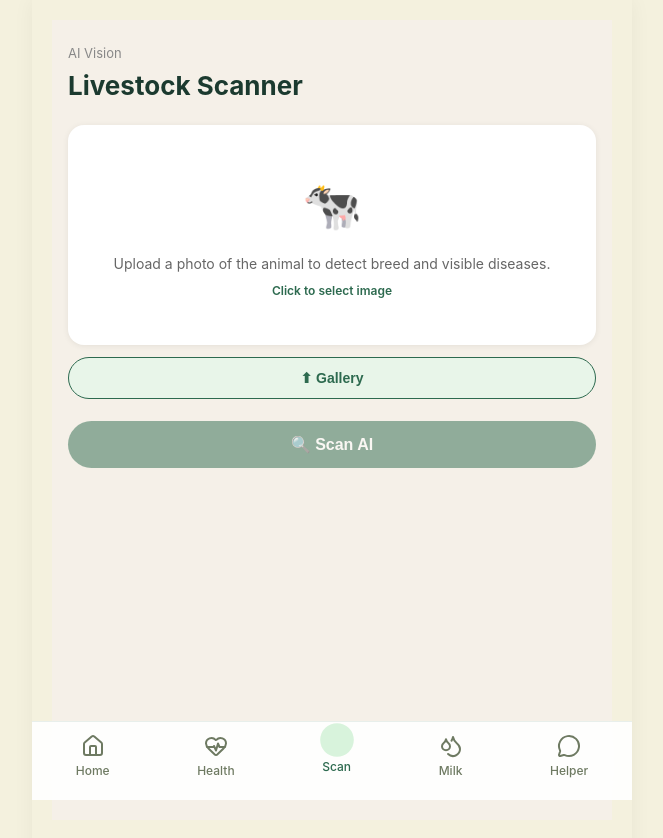
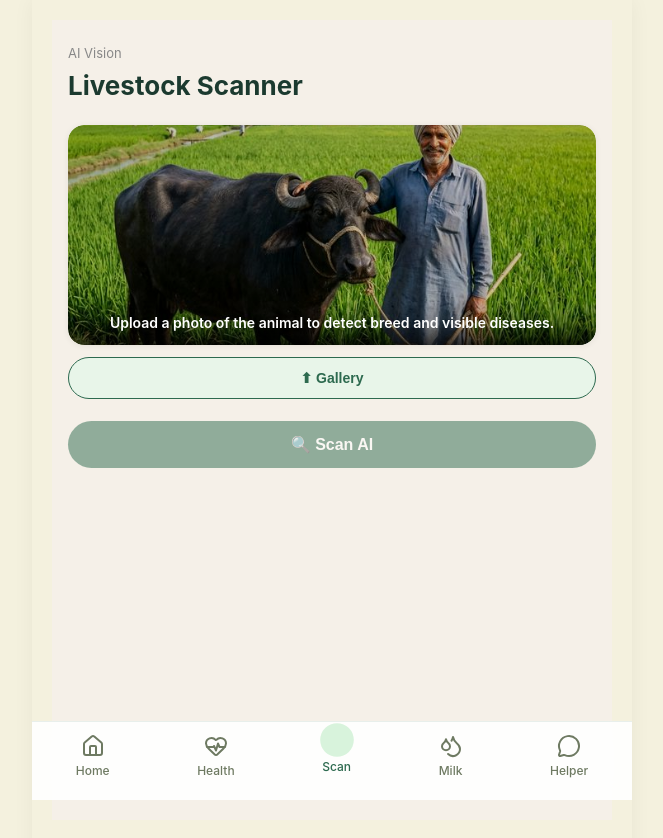
Before and after one commit to Muskaan914/Pashudhan-ai, a React (Vite) app in the folder scratch/pashudhan-ai/: page /scan in a window 1280 px wide. Shown: the top 838 px of the page, without its empty margins (308-971 px from the left). Built offline with nearby package versions, Linux system fonts and the light colour scheme.

Commit message:
final UI upgrade for scanner page

```diff
--- a/scratch/pashudhan-ai/src/pages/ImageScanner.css
+++ b/scratch/pashudhan-ai/src/pages/ImageScanner.css
@@ -1,32 +1,228 @@
 /* src/pages/ScanPage.css */
-.page-container { max-width: 600px; margin: 0 auto; padding: 24px 16px 60px; background: #F5F0E8; min-height: 100vh; }
-.page-label     { font-size: 13px; color: #888; margin-bottom: 2px; }
-.page-title     { font-size: 26px; font-weight: 700; color: #1B3A2F; margin-bottom: 16px; }
-.image-box      { width: 100%; border-radius: 16px; overflow: hidden; background: #fff; min-height: 220px; margin-bottom: 12px; cursor: pointer; box-shadow: 0 1px 6px rgba(0,0,0,0.07); display: flex; align-items: center; justify-content: center; }
-.preview-img    { width: 100%; max-height: 300px; object-fit: cover; display: block; }
-.placeholder    { text-align: center; padding: 30px 24px; }
-.placeholder-icon { font-size: 48px; display: block; margin-bottom: 12px; }
-.placeholder-text { font-size: 14px; color: #666; line-height: 1.5; margin-bottom: 8px; }
-.placeholder-hint { font-size: 12px; color: #2D6A4F; font-weight: 600; }
-.btn-row        { display: flex; gap: 10px; margin-bottom: 10px; }
-.outline-btn    { flex: 1; border: 1.5px solid #2D6A4F; border-radius: 30px; padding: 12px; font-size: 14px; font-weight: 600; color: #2D6A4F; background: #E8F5E9; cursor: pointer; transition: opacity 0.2s; }
-.outline-btn:hover { opacity: 0.85; }
-.error-msg      { color: #C62828; font-size: 13px; margin-bottom: 8px; }
-.primary-btn    { width: 100%; background: #2D6A4F; color: #fff; border: none; border-radius: 30px; padding: 14px; font-size: 16px; font-weight: 700; cursor: pointer; margin-bottom: 16px; transition: opacity 0.2s; }
-.primary-btn:hover    { opacity: 0.9; }
-.primary-btn:disabled { opacity: 0.5; cursor: not-allowed; }
-.spinner-wrap   { display: flex; align-items: center; justify-content: center; gap: 8px; }
-.spinner        { width: 16px; height: 16px; border: 2px solid rgba(255,255,255,0.4); border-top-color: #fff; border-radius: 50%; animation: spin 0.7s linear infinite; }
-@keyframes spin { to { transform: rotate(360deg); } }
-.card           { background: #fff; border-radius: 16px; padding: 18px; box-shadow: 0 1px 6px rgba(0,0,0,0.07); }
-.result-card    { }
-.result-header  { display: flex; align-items: center; gap: 10px; margin-bottom: 16px; }
-.result-check   { font-size: 22px; }
-.result-title   { font-size: 20px; font-weight: 700; color: #1B3A2F; }
-.info-grid      { display: grid; grid-template-columns: 1fr 1fr; gap: 10px; margin-bottom: 10px; }
-.info-box       { background: #F5F0E8; border-radius: 12px; padding: 12px; }
-.info-label     { font-size: 11px; color: #888; margin-bottom: 4px; }
-.info-value     { font-size: 18px; font-weight: 700; color: #1B3A2F; }
-.health-box     { background: #F5F0E8; border-radius: 12px; padding: 12px; }
-.health-status  { font-size: 22px; font-weight: 700; margin-bottom: 6px; }
-.health-details { font-size: 13px; color: #555; line-height: 1.5; }
+
+.page-container {
+  max-width: 600px;
+  margin: 0 auto;
+  padding: 24px 16px 60px;
+  background: #F5F0E8;
+  min-height: 100vh;
+}
+
+.page-label {
+  font-size: 13px;
+  color: #888;
+  margin-bottom: 2px;
+}
+
+.page-title {
+  font-size: 26px;
+  font-weight: 700;
+  color: #1B3A2F;
+  margin-bottom: 16px;
+}
+
+.image-box {
+  width: 100%;
+  border-radius: 16px;
+  overflow: hidden;
+  background: #fff;
+  min-height: 220px;
+  margin-bottom: 12px;
+  cursor: pointer;
+  box-shadow: 0 1px 6px rgba(0,0,0,0.07);
+  display: flex;
+  align-items: center;
+  justify-content: center;
+}
+
+/* Preview image */
+.preview-img {
+  width: 100%;
+  max-height: 300px;
+  object-fit: cover;
+  display: block;
+}
+
+/* 🔥 NEW PLACEHOLDER (CLEAN + PREMIUM) */
+.placeholder {
+  position: relative;
+  width: 100%;
+  height: 220px;
+}
+
+/* Image */
+.full-placeholder-image {
+  width: 100%;
+  height: 100%;
+  object-fit: cover;
+  border-radius: 16px;
+  filter: brightness(0.8);
+}
+
+/* Overlay text */
+.overlay {
+  position: absolute;
+  bottom: 0;
+  left: 0;
+  right: 0;
+  color: white;
+  font-size: 14px;
+  font-weight: 600;
+  text-align: center;
+  padding: 12px;
+
+  /* 🔥 gradient effect */
+  background: linear-gradient(
+    to top,
+    rgba(0,0,0,0.7),
+    rgba(0,0,0,0.2),
+    transparent
+  );
+
+  border-bottom-left-radius: 16px;
+  border-bottom-right-radius: 16px;
+}
+
+/* Buttons */
+.btn-row {
+  display: flex;
+  gap: 10px;
+  margin-bottom: 10px;
+}
+
+.outline-btn {
+  flex: 1;
+  border: 1.5px solid #2D6A4F;
+  border-radius: 30px;
+  padding: 12px;
+  font-size: 14px;
+  font-weight: 600;
+  color: #2D6A4F;
+  background: #E8F5E9;
+  cursor: pointer;
+  transition: opacity 0.2s;
+}
+
+.outline-btn:hover {
+  opacity: 0.85;
+}
+
+/* Error */
+.error-msg {
+  color: #C62828;
+  font-size: 13px;
+  margin-bottom: 8px;
+}
+
+/* Scan button */
+.primary-btn {
+  width: 100%;
+  background: #2D6A4F;
+  color: #fff;
+  border: none;
+  border-radius: 30px;
+  padding: 14px;
+  font-size: 16px;
+  font-weight: 700;
+  cursor: pointer;
+  margin-bottom: 16px;
+  transition: opacity 0.2s;
+}
+
+.primary-btn:hover {
+  opacity: 0.9;
+}
+
+.primary-btn:disabled {
+  opacity: 0.5;
+  cursor: not-allowed;
+}
+
+/* Loader */
+.spinner-wrap {
+  display: flex;
+  align-items: center;
+  justify-content: center;
+  gap: 8px;
+}
+
+.spinner {
+  width: 16px;
+  height: 16px;
+  border: 2px solid rgba(255,255,255,0.4);
+  border-top-color: #fff;
+  border-radius: 50%;
+  animation: spin 0.7s linear infinite;
+}
+
+@keyframes spin {
+  to { transform: rotate(360deg); }
+}
+
+/* Result card */
+.card {
+  background: #fff;
+  border-radius: 16px;
+  padding: 18px;
+  box-shadow: 0 1px 6px rgba(0,0,0,0.07);
+}
+
+.result-header {
+  display: flex;
+  align-items: center;
+  gap: 10px;
+  margin-bottom: 16px;
+}
+
+.result-check {
+  font-size: 22px;
+}
+
+.result-title {
+  font-size: 20px;
+  font-weight: 700;
+  color: #1B3A2F;
+}
+
+.info-grid {
+  display: grid;
+  grid-template-columns: 1fr 1fr;
+  gap: 10px;
+  margin-bottom: 10px;
+}
+
+.info-box {
+  background: #F5F0E8;
+  border-radius: 12px;
+  padding: 12px;
+}
+
+.info-label {
+  font-size: 11px;
+  color: #888;
+  margin-bottom: 4px;
+}
+
+.info-value {
+  font-size: 18px;
+  font-weight: 700;
+  color: #1B3A2F;
+}
+
+.health-box {
+  background: #F5F0E8;
+  border-radius: 12px;
+  padding: 12px;
+}
+
+.health-status {
+  font-size: 22px;
+  font-weight: 700;
+  margin-bottom: 6px;
+}
+
+.health-details {
+  font-size: 13px;
+  color: #555;
+  line-height: 1.5;
+}
--- a/scratch/pashudhan-ai/src/pages/ImageScanner.jsx
+++ b/scratch/pashudhan-ai/src/pages/ImageScanner.jsx
@@ -1,6 +1,7 @@
 // src/pages/ScanPage.jsx
 import { useState, useRef } from "react";
 import { scanAnimal } from "../services/api";
+import buffaloImg from "../assets/buffalo.png";
 import "./ImageScanner.css";
 
 export default function ScanPage() {
@@ -43,17 +44,22 @@ export default function ScanPage() {
       <p className="page-label">AI Vision</p>
       <h1 className="page-title">Livestock Scanner</h1>
 
-      {/* Image Preview Box */}
-      <div className="image-box" onClick={() => fileInputRef.current.click()}>
+      <div
+  className="image-box"
+  onClick={() => fileInputRef.current.click()}
+>
   {preview ? (
     <img src={preview} alt="Selected animal" className="preview-img" />
   ) : (
     <div className="placeholder">
-            <span className="placeholder-icon">🐄</span>
-            <p className="placeholder-text">
+      <img
+        src={buffaloImg}
+        alt="cow"
+        className="full-placeholder-image"
+      />
+      <p className="placeholder-text overlay">
         Upload a photo of the animal to detect breed and visible diseases.
       </p>
-            <p className="placeholder-hint">Click to select image</p>
     </div>
   )}
 </div>
```
Lines whose indentation alone changed are shown as unchanged.
